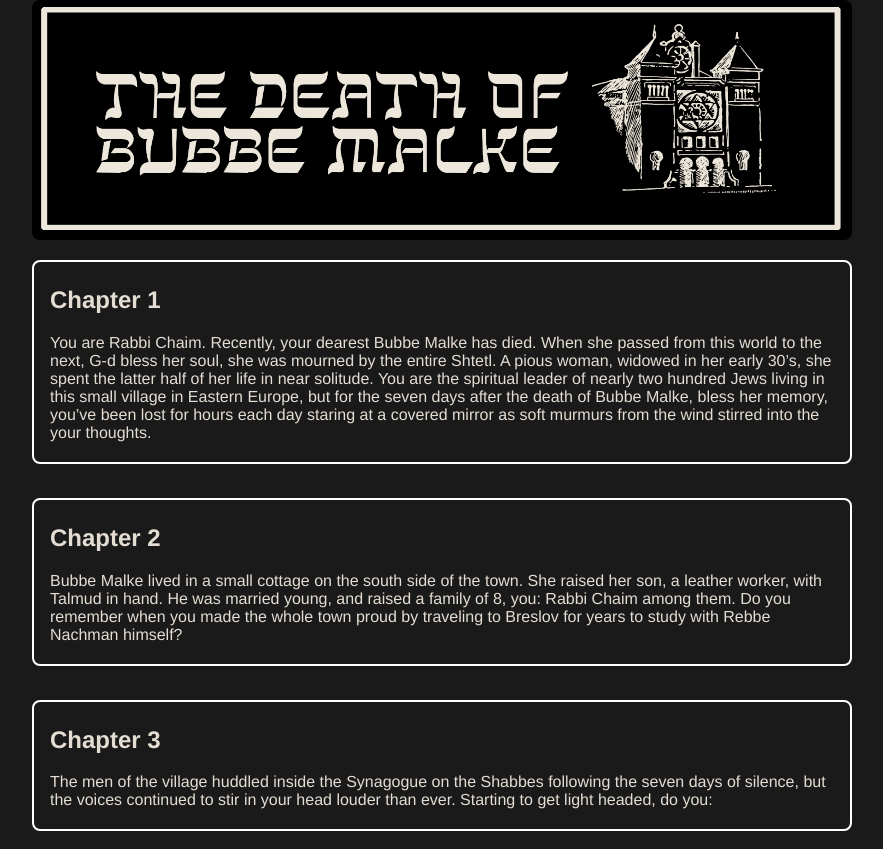
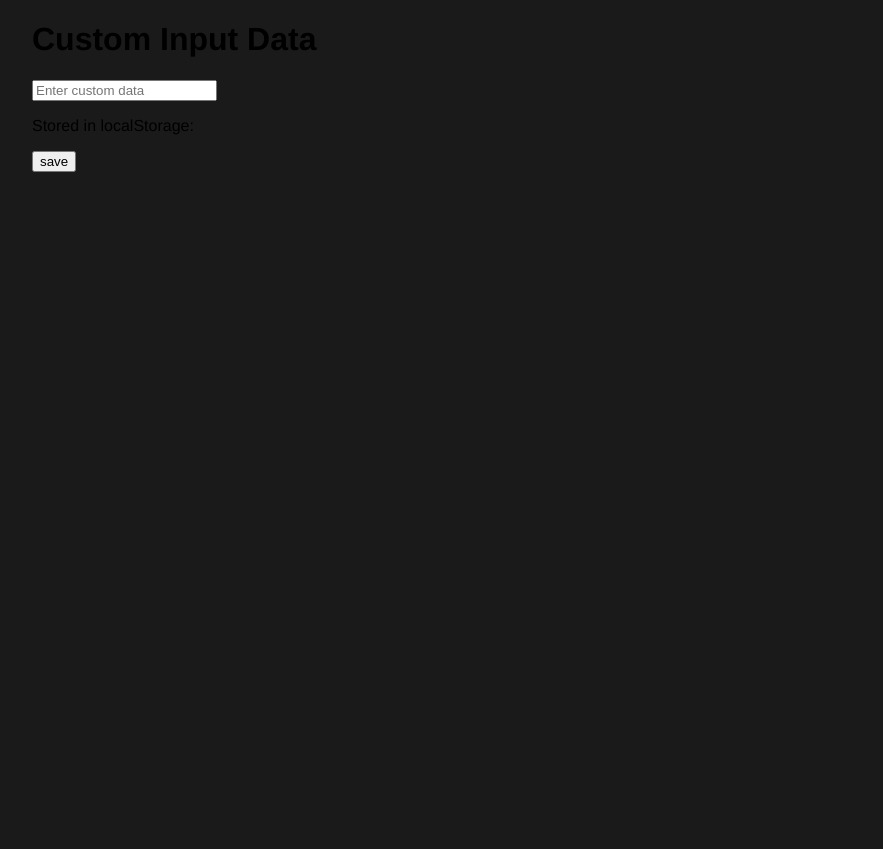
Before and after one commit to jakeedgar/bubbe_malke, a Next.js app: page / in a window 1280 px wide. Shown: the whole page, without its empty margins (118-1001 px from the left). After the commit the page ends 800 px from the top, so only its background shows below. Built offline with nearby package versions, Linux system fonts and the light colour scheme.

Commit message:
implement useLocalStorage hook

```diff
--- /dev/null
+++ b/src/common/hooks/useLocalStorage.ts
@@ -0,0 +1,45 @@
+import { useState, useEffect, Dispatch, SetStateAction } from 'react'
+
+// Custom hook for localStorage operations
+const useLocalStorage = <T>(key: string, initialValue: T): [T, Dispatch<SetStateAction<T>>] => {
+  // Function to safely parse JSON from localStorage
+  const safelyParseJSON = (str: string | null): T | null => {
+    try {
+      return str ? JSON.parse(str) : null
+    } catch (error) {
+      console.error(`Error parsing JSON from localStorage: ${error}`)
+      return null
+    }
+  }
+
+  // Check if localStorage is available
+  const isLocalStorageAvailable = typeof localStorage !== 'undefined'
+
+  // Get the initial value from localStorage if it exists and localStorage is available
+  const storedValue = isLocalStorageAvailable ? localStorage.getItem(key) : null
+  const initial = safelyParseJSON(storedValue) || initialValue
+
+  // Create a state to store the current value
+  const [value, setValue] = useState<T>(initial)
+
+  // Update localStorage when the value changes
+  useEffect(() => {
+    if (isLocalStorageAvailable) {
+      localStorage.setItem(key, JSON.stringify(value))
+    }
+    // eslint-disable-next-line react-hooks/exhaustive-deps
+  }, [isLocalStorageAvailable])
+
+  // Function to update the value in state and localStorage
+  const updateValue = (newValue: SetStateAction<T>) => {
+    setValue((prevValue) => {
+      // Support functional updates
+      const updatedValue = typeof newValue === 'function' ? (newValue as (prevState: T) => T)(prevValue) : newValue
+      return updatedValue
+    })
+  }
+
+  return [value, updateValue]
+}
+
+export default useLocalStorage
--- a/src/pages/index.tsx
+++ b/src/pages/index.tsx
@@ -1,22 +1,33 @@
-import { useState, useRef, ChangeEventHandler, ChangeEvent } from 'react'
-import styled from 'styled-components'
-import Card from '../common/components/Card/Card'
-import IInput from '../common/components/Input/Input'
-import { paragraphOne, paragraphTwo, paragraphThree } from '../common/constants/story'
-import { Header } from '../common/Header/Header'
+import { useState, ChangeEvent, useEffect } from 'react'
 import { Container, Main } from '../styles/layout'
+import useLocalStorage from '../common/hooks/useLocalStorage'
 
 export const Home = () => {
+  // Initialize custom input data using the useLocalStorage hook
+  const [customData, setCustomData] = useLocalStorage<string>('customData', '')
+  const [displayedData, setDisplayedData] = useState<string>('')
+
+  // Define a function to handle changes to the custom input data
+  const handleInputChange = (e: ChangeEvent<HTMLInputElement>) => {
+    const newValue = e.target.value
+    setCustomData(newValue) // Update the custom input data in state and localStorage
+  }
+
+  // useEffect to update the displayedData when customData changes
+  useEffect(() => {
+    setDisplayedData(customData)
+  }, [customData])
+
   return (
     <Container>
       <Main>
-        <Header />
-        <Card title="Chapter 1">{paragraphOne}</Card>
-        <br />
-        <Card title="Chapter 2">{paragraphTwo}</Card>
-        <br />
-        <Card title="Chapter 3">{paragraphThree}</Card>
-        <br />
+        <div>
+          <h1>Custom Input Data</h1>
+          <input type="text" value={customData} onChange={handleInputChange} placeholder="Enter custom data" />
+          <p>Stored in localStorage: {customData}</p>
+          <button onSubmit={() => setDisplayedData(customData)}>save</button>
+        </div>
+        <div>{displayedData}</div>
       </Main>
     </Container>
   )
```
